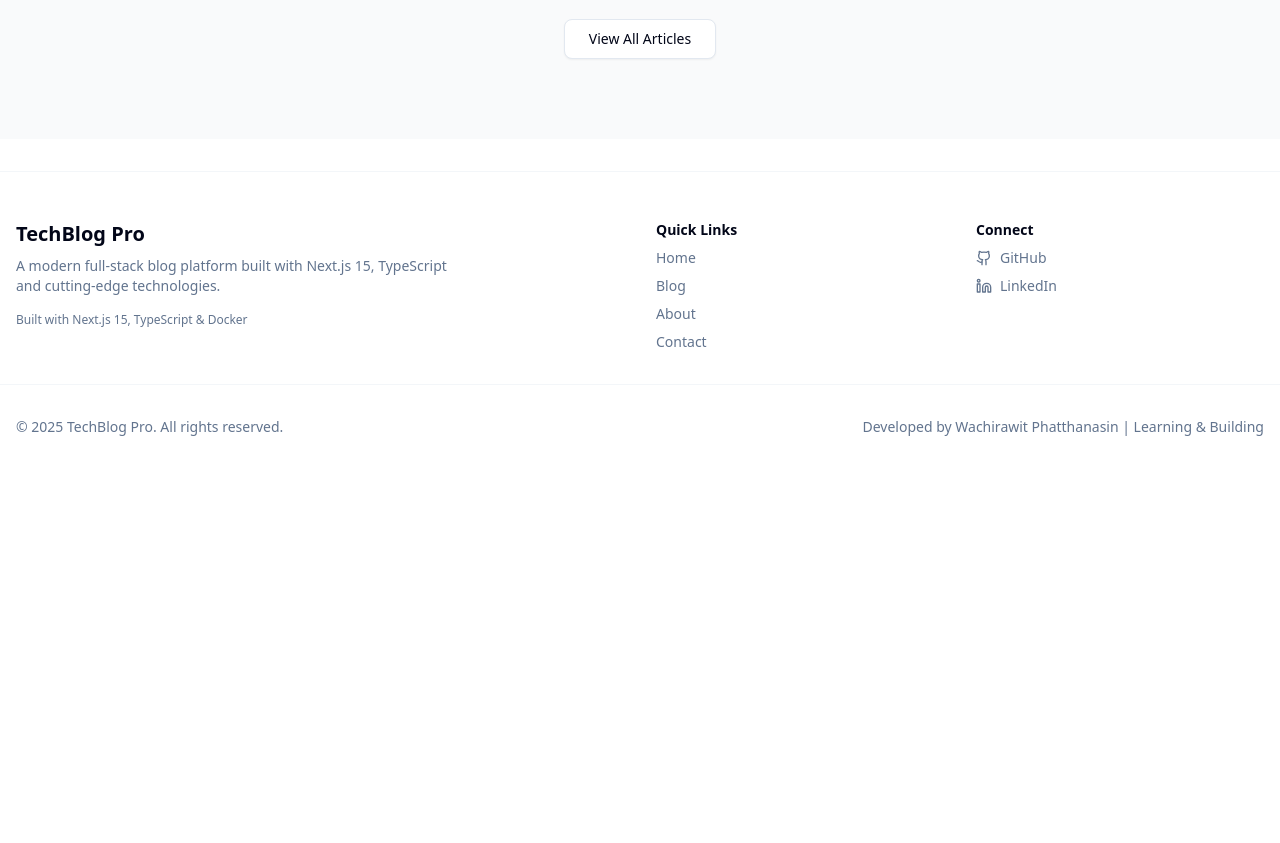
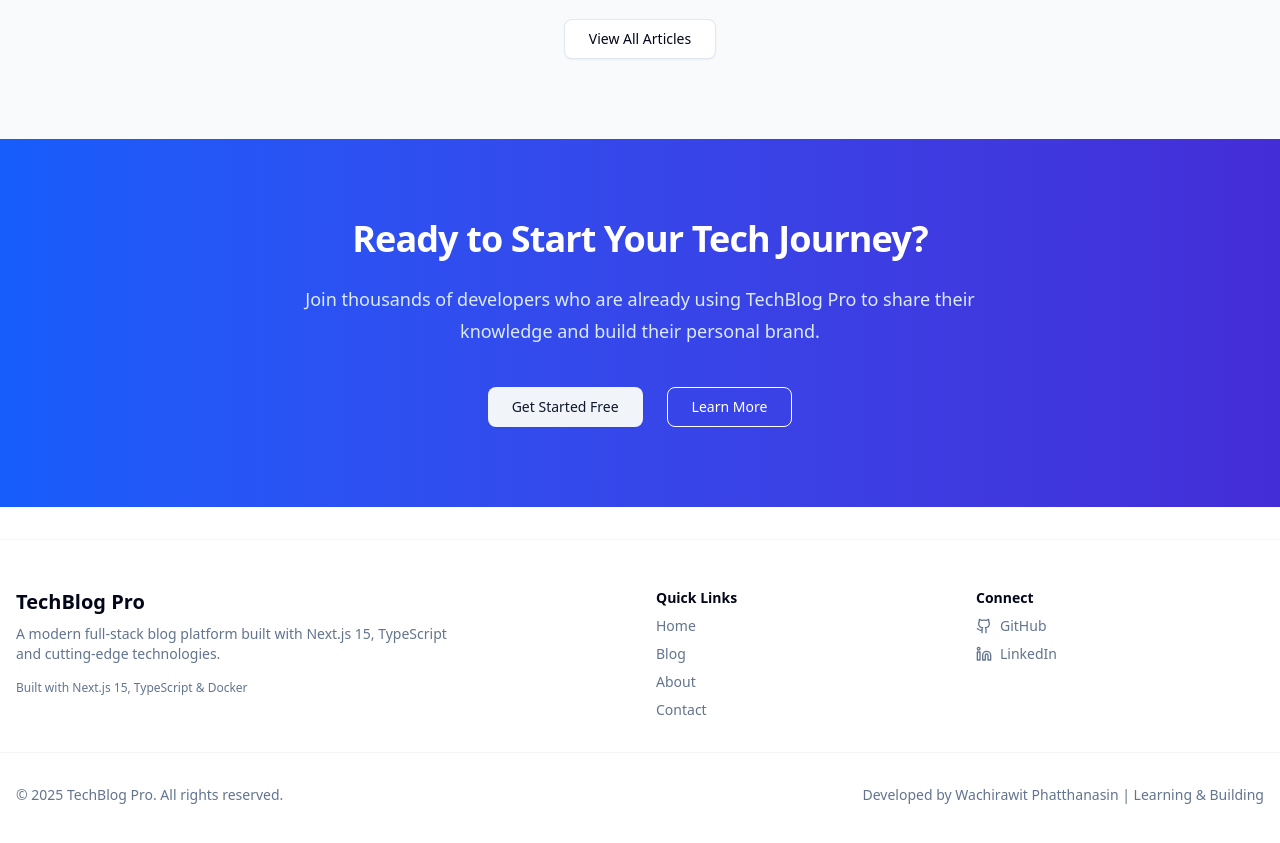
Before and after one commit to fireballdev99/techblog-pro, a Next.js app: page / in a window 1280 px wide. Shown: the part 2060-2903 px from the top of the page. Before the commit the page ends 2545 px from the top, so only its background shows below. Built offline with nearby package versions, Linux system fonts and the light colour scheme.

Commit message:
feat(home): complete Home page with all sections
- Add final CTA section with gradient background
- Fix button styling on dark background
- Complete professional landing page layout
- Ready for v0.3.0 milestone

```diff
--- a/app/page.tsx
+++ b/app/page.tsx
@@ -251,6 +251,34 @@ export default function HomePage() {
           </div>
         </div>
       </section>
+
+      {/* Final CTA Section */}
+      <section className="py-20 bg-gradient-to-r from-blue-600 to-indigo-700">
+        <div className="container max-w-screen-2xl px-8 lg:px-4">
+          <div className="mx-auto max-w-2xl text-center">
+            <h2 className="text-3xl font-bold tracking-tight text-white sm:text-4xl">
+              Ready to Start Your Tech Journey?
+            </h2>
+            <p className="mt-6 text-lg leading-8 text-blue-100">
+              Join thousands of developers who are already using TechBlog Pro to
+              share their knowledge and build their personal brand.
+            </p>
+            <div className="mt-10 flex items-center justify-center gap-x-6">
+              <Button size="lg" variant="secondary" asChild>
+                <Link href="/register">Get Started Free</Link>
+              </Button>
+              <Button
+                size="lg"
+                variant="ghost"
+                className="text-white border border-white hover:bg-white hover:text-blue-600"
+                asChild
+              >
+                <Link href="/about">Learn More</Link>
+              </Button>
+            </div>
+          </div>
+        </div>
+      </section>
     </div>
   );
 }
```
